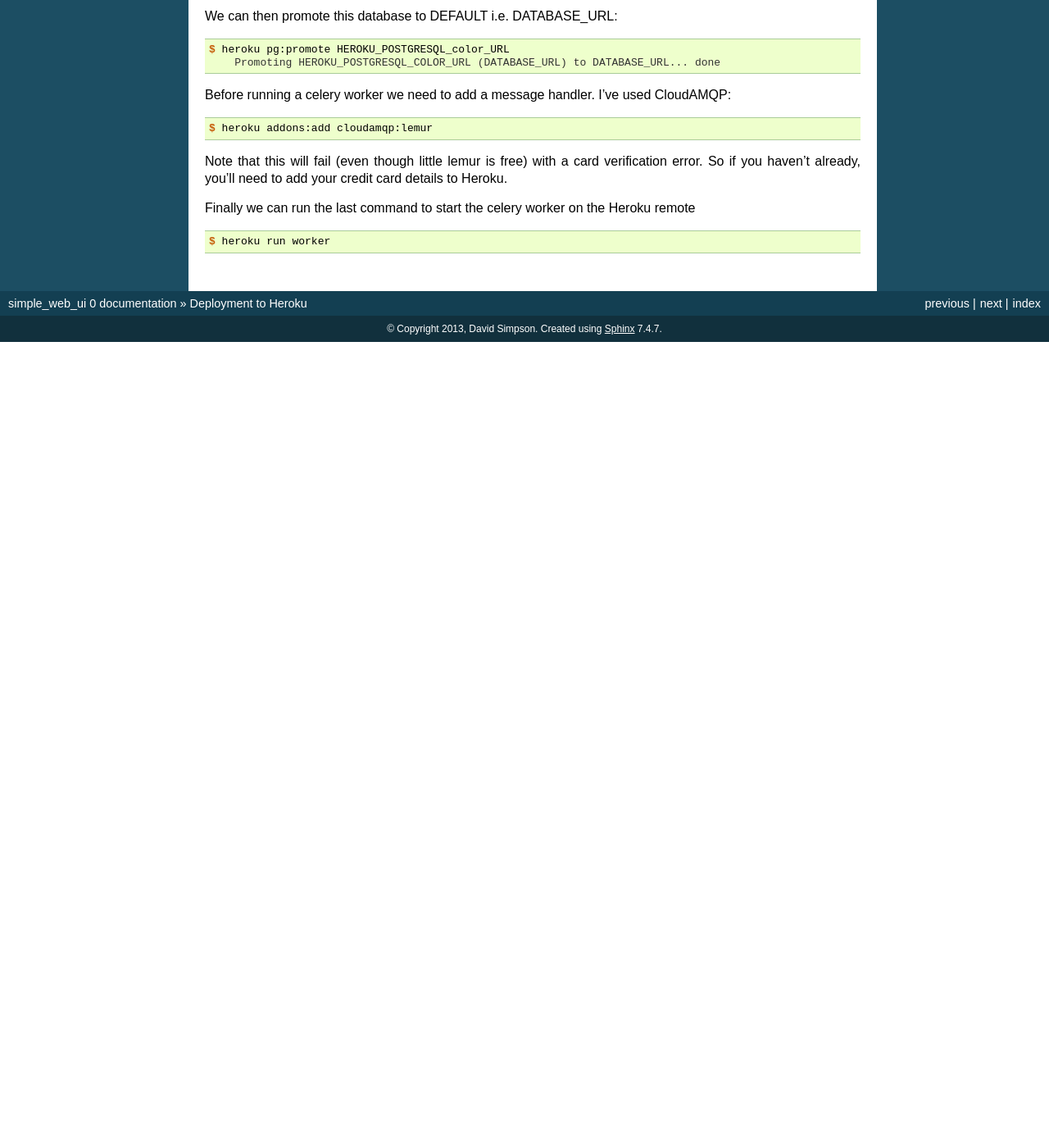
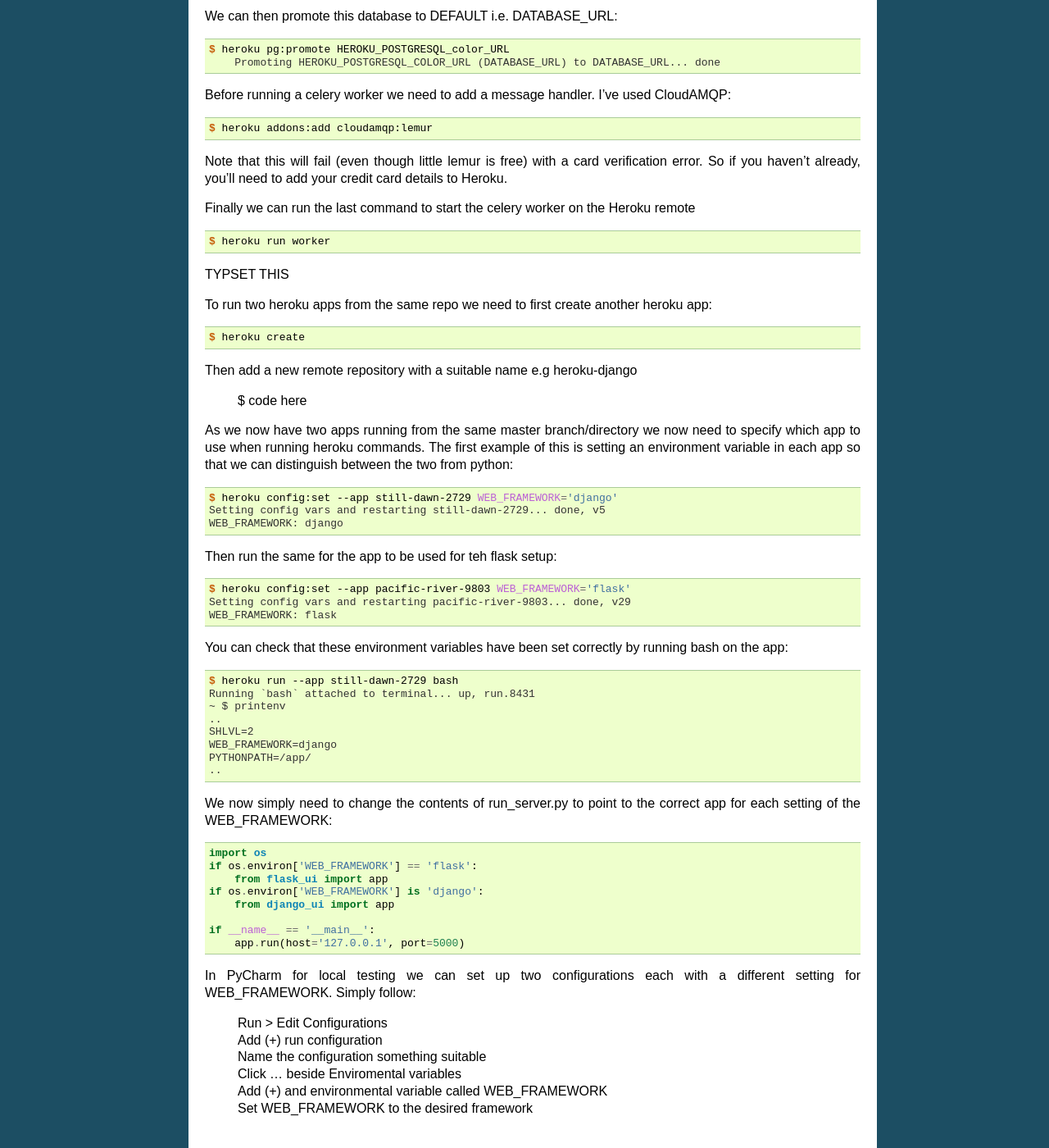
Before and after one commit to dsimpson1980/flaskr, a Sphinx documentation site: the page built from docs/source/heroku_setup.rst, in a window 1280 px wide and 1400 px high, scrolled down 1699 px. Shown: the whole window at 82% size. Built offline with Sphinx 7.4.7, drawn with Linux system fonts in a browser that asks for light colours; before the commit the page ends 2116 px from its top, so only the background shows below that.

Commit message:
Added instructions for multiple heroku apps from one directory

```diff
--- a/docs/source/heroku_setup.rst
+++ b/docs/source/heroku_setup.rst
@@ -133,3 +133,72 @@ Finally we can run the last command to start the celery worker on the Heroku rem
 .. code-block:: console
 
     $ heroku run worker
+
+TYPSET THIS
+
+To run two heroku apps from the same repo we need to first create another heroku app:
+
+.. code-block:: console
+
+    $ heroku create
+
+Then add a new remote repository with a suitable name e.g heroku-django
+
+    $ code here
+
+As we now have two apps running from the same master branch/directory we now need
+to specify which app to use when running heroku commands.  The first example of
+this is setting an environment variable in each app so that we can distinguish
+between the two from python:
+
+.. code-block:: console
+
+    $ heroku config:set --app still-dawn-2729 WEB_FRAMEWORK='django'
+    Setting config vars and restarting still-dawn-2729... done, v5
+    WEB_FRAMEWORK: django
+
+Then run the same for the app to be used for teh flask setup:
+
+.. code-block:: console
+
+    $ heroku config:set --app pacific-river-9803 WEB_FRAMEWORK='flask'
+    Setting config vars and restarting pacific-river-9803... done, v29
+    WEB_FRAMEWORK: flask
+
+You can check that these environment variables have been set correctly by running
+bash on the app:
+
+.. code-block:: console
+
+    $ heroku run --app still-dawn-2729 bash
+    Running `bash` attached to terminal... up, run.8431
+    ~ $ printenv
+    ..
+    SHLVL=2
+    WEB_FRAMEWORK=django
+    PYTHONPATH=/app/
+    ..
+
+We now simply need to change the contents of run_server.py to point to the
+correct app for each setting of the WEB_FRAMEWORK:
+
+.. code-block:: python
+
+    import os
+    if os.environ['WEB_FRAMEWORK'] == 'flask':
+        from flask_ui import app
+    if os.environ['WEB_FRAMEWORK'] is 'django':
+        from django_ui import app
+
+    if __name__ == '__main__':
+        app.run(host='127.0.0.1', port=5000)
+
+In PyCharm for local testing we can set up two configurations each with a
+different setting for WEB_FRAMEWORK.  Simply follow:
+
+    | Run > Edit Configurations
+    | Add (+) run configuration
+    | Name the configuration something suitable
+    | Click ... beside Enviromental variables
+    | Add (+) and environmental variable called WEB_FRAMEWORK
+    | Set WEB_FRAMEWORK to the desired framework
```
